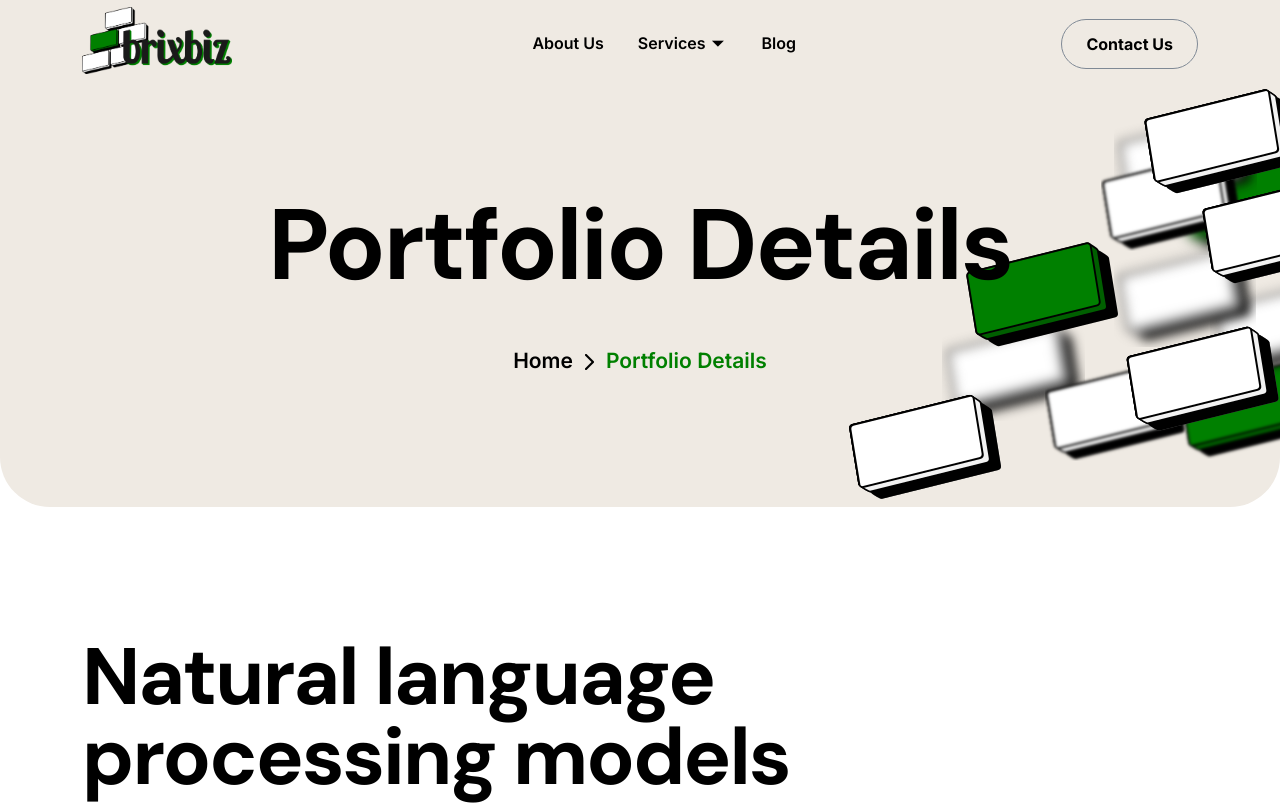
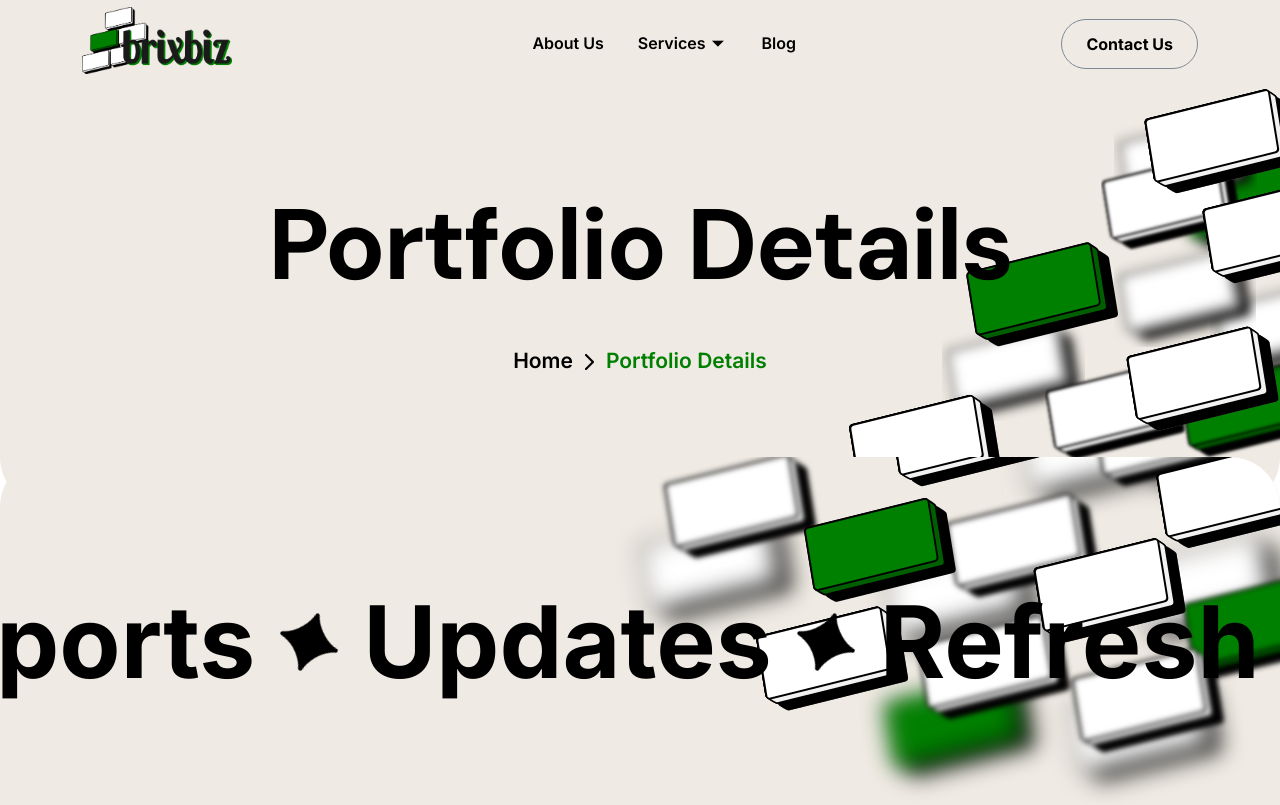
Before and after one commit to CodeNode21/bxb_3.0, a Next.js app: page /single-portfolio in a window 1280 px wide. Shown: the top 805 px of the page. Built offline with nearby package versions, Linux system fonts and the light colour scheme; a web font is replaced by a local one.

Commit message:
commented out single portfolio

```diff
--- a/src/components/single-portfolio/index.tsx
+++ b/src/components/single-portfolio/index.tsx
@@ -13,7 +13,7 @@ export default function SinglePortfolio() {
       <div id="smooth-wrapper">
         <div id="smooth-content">
           <Breacrumb title="Portfolio Details" page="Portfolio Details" />
-          <PortfolioDetailsArea />
+          {/* <PortfolioDetailsArea />       */}
           <FooterOne />
         </div>
       </div>
```
